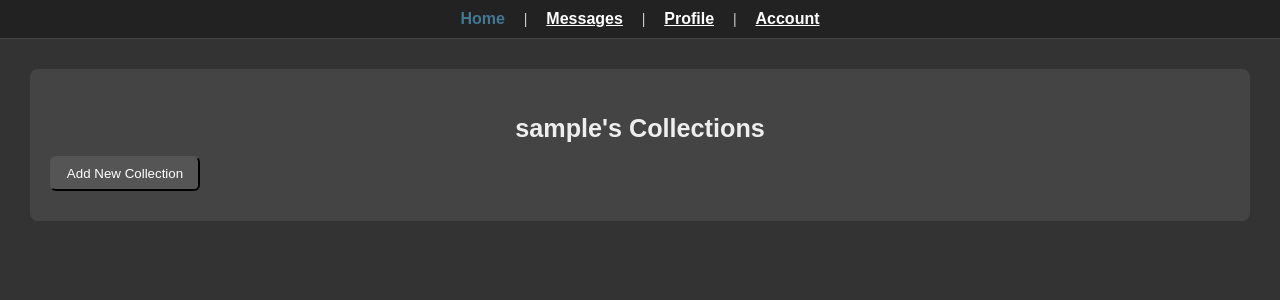
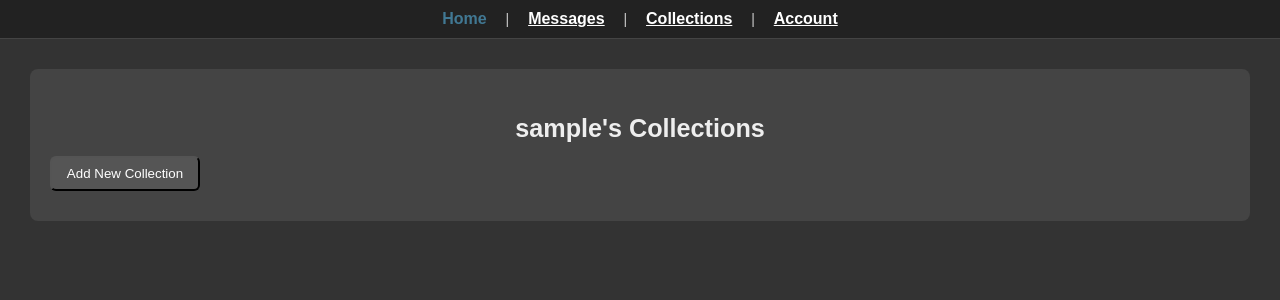
Before and after one commit to Logan-McDonald/CSCE466-Collector-Final, a Django app: page /profile/ in a window 1280 px wide. Shown: the top 300 px of the page. Run offline with Django 5.2, Linux system fonts and the light colour scheme; the visitor is signed in with stand-in values (Sample User, id 1).

Commit message:
changed profile name to collections

```diff
--- a/account/templates/account/account.html
+++ b/account/templates/account/account.html
@@ -72,7 +72,7 @@
         <span class="nav-separator">|</span>
         <a href="{% url 'messages' %}" class="nav-item active">Messages</a>
         <span class="nav-separator">|</span>
-        <a href="{% url 'profile' %}" class="nav-item active">Profile</a>
+        <a href="{% url 'profile' %}" class="nav-item active">Collections</a>
         <span class="nav-separator">|</span>
         <a href="{% url 'account' %}" class="nav-item active">Account</a>
       </nav>
--- a/messaging/templates/messaging/index.html
+++ b/messaging/templates/messaging/index.html
@@ -46,7 +46,7 @@
     <span class="nav-separator">|</span>
     <a href="{% url 'messages' %}" class="nav-item active">Messages</a>
     <span class="nav-separator">|</span>
-    <a href="{% url 'profile' %}" class="nav-item active">Profile</a>
+    <a href="{% url 'profile' %}" class="nav-item active">Collections</a>
     <span class="nav-separator">|</span>
     <a href="{% url 'account' %}" class="nav-item active">Account</a>
   </nav>
--- a/userCollections/templates/userCollections/profile.html
+++ b/userCollections/templates/userCollections/profile.html
@@ -205,7 +205,7 @@
         <span class="nav-separator">|</span>
         <a href="{% url 'messages' %}" class="nav-item active">Messages</a>
         <span class="nav-separator">|</span>
-        <a href="{% url 'profile' %}" class="nav-item active">Profile</a>
+        <a href="{% url 'profile' %}" class="nav-item active">Collections</a>
         <span class="nav-separator">|</span>
         <a href="{% url 'account' %}" class="nav-item active">Account</a>
       </nav>
```
